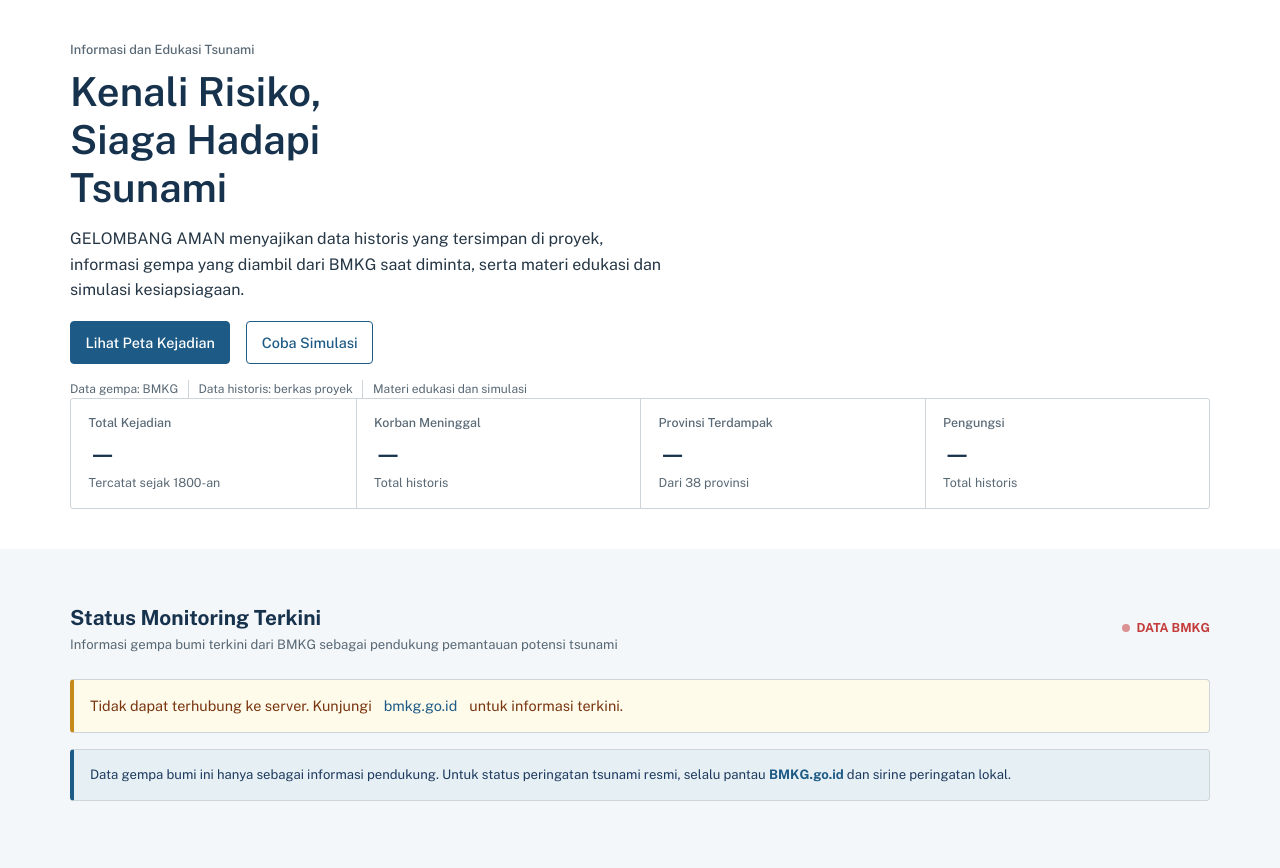
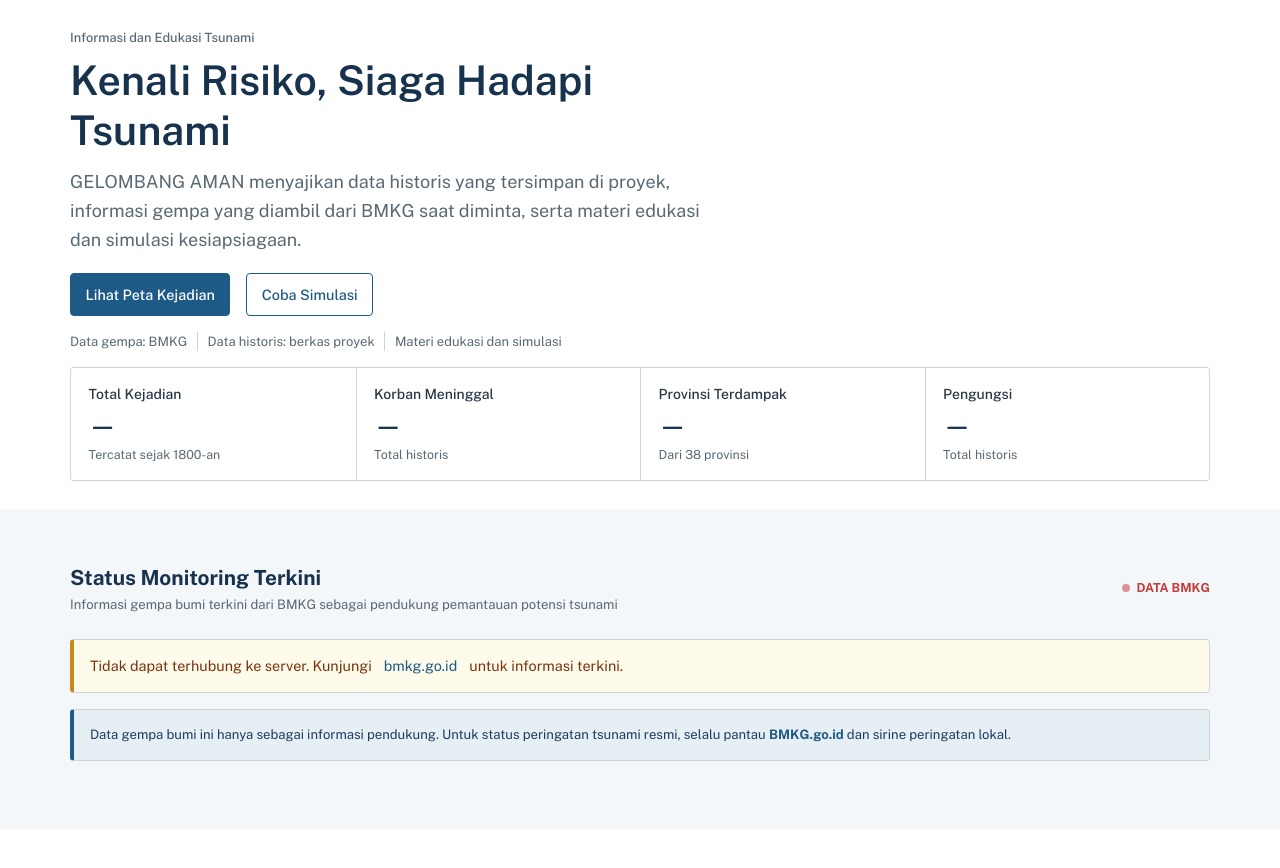
Before and after one commit to MumtazulHamdah/TSUNAMI, a PHP site: page / in a window 1280 px wide. Shown: the part 69-937 px from the top of the page. Run offline with PHP 8.4, Linux system fonts and the light colour scheme; some libraries are stand-ins or nearby versions.

Commit message:
Tampilan 2 Fase G: penyesuaian hero dan statistik

```diff
--- a/gelombang-aman/frontend/assets/css/main.css
+++ b/gelombang-aman/frontend/assets/css/main.css
@@ -575,6 +575,7 @@ footer {
   margin-left: 0.6rem;
   padding-left: 0.6rem;
 }
+.hero { padding-top: 1.75rem; padding-bottom: 1.75rem; }
 
 @media (max-width: 900px) {
   .navbar-inner { padding: 0 1.5rem; }
@@ -594,5 +595,25 @@ footer {
 }
 @media (max-width: 480px) {
   .navbar-inner { padding: 0 1rem; }
-  .hero { padding: 2rem 1rem; }
+  .hero { padding: 1.25rem 1rem; }
 }
+.hero .grid-2 { gap: 0; }
+.hero h1 {
+  max-width: 540px;
+  font-size: clamp(2rem, 3.2vw, 2.75rem);
+}
+.hero h1 br { display: none; }
+.hero h1 span::before, .hero h1 span::after { content: " "; }
+.hero p {
+  max-width: 640px;
+  color: var(--text-muted);
+  font-size: 1.125rem;
+}
+.data-sources {
+  margin: 16px 0;
+  font-size: 0.8125rem;
+}
+.homepage-stats .kpi-label { color: var(--text-dark); font-size: 0.875rem; }
+@media (max-width: 600px) {
+  .hero h1 { font-size: clamp(1.75rem, 8vw, 2rem); }
+}
```
